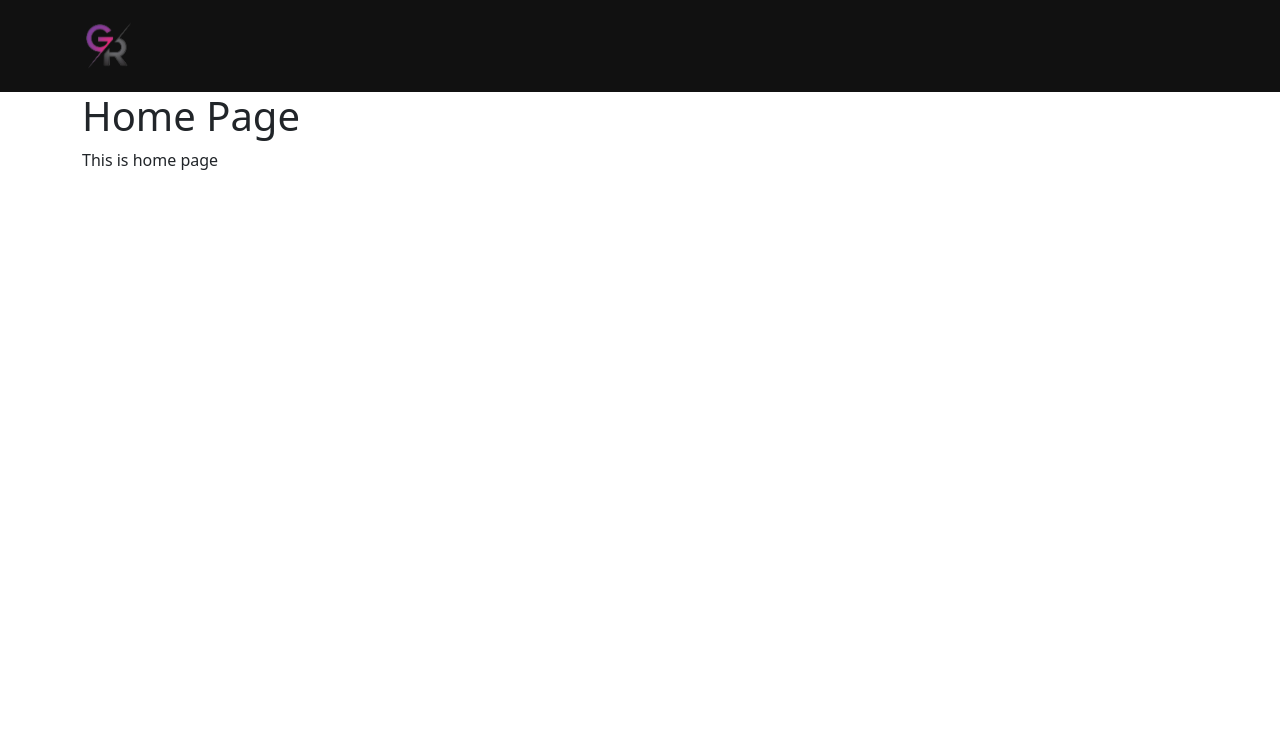
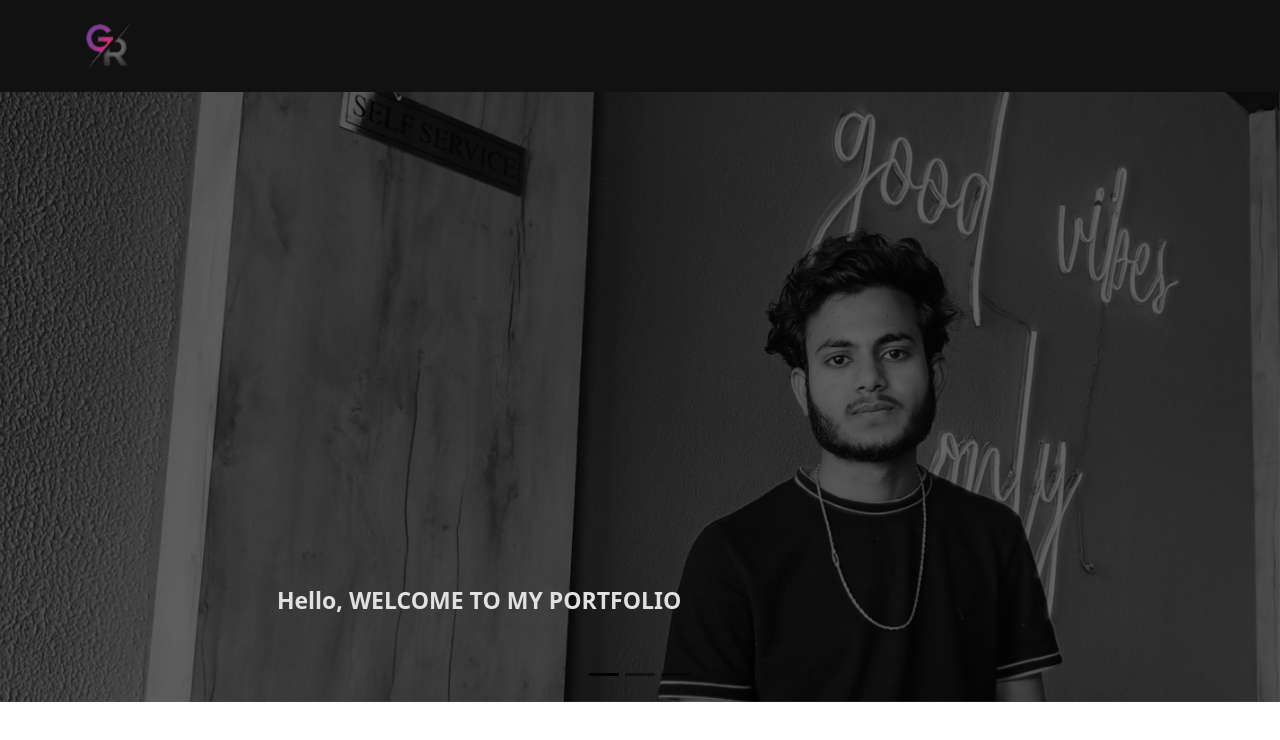
Before and after one commit to gulshan44/gulshan-rockstar, a React (Create React App) app: page / in a window 1280 px wide. Shown: the top 740 px of the page. Built offline with nearby package versions, Linux system fonts and the light colour scheme.

Commit message:
Your commit message

```diff
--- a/src/component/Homepage.js
+++ b/src/component/Homepage.js
@@ -1,12 +1,51 @@
 import React from 'react'
 
 const Homepage = () => {
-  return (
-    <div className='container'>
-        <h1>Home Page</h1>
-        <p>This is home page</p>
-    </div>
-  )
+    return (
+        <div>
+
+            <div id="carouselExampleDark" className="carousel carousel-dark slide" data-bs-ride="carousel">
+                <div className="carousel-indicators">
+                    <button type="button" data-bs-target="#carouselExampleDark" data-bs-slide-to={0} className="active" aria-current="true" aria-label="Slide 1" />
+                    <button type="button" data-bs-target="#carouselExampleDark" data-bs-slide-to={1} aria-label="Slide 2" />
+                    <button type="button" data-bs-target="#carouselExampleDark" data-bs-slide-to={2} aria-label="Slide 3" />
+                </div>
+                <div className="carousel-inner slider_img">
+                    <div className="carousel-item active" data-bs-interval={10000}>
+                        <img src="/slider.jpg" className="d-block w-100" alt="..." />
+                        <div className="carousel-caption slider_heading">
+                            <h1>Hello, WELCOME TO MY PORTFOLIO</h1>
+
+                        </div>
+                    </div>
+                    <div className="carousel-item" data-bs-interval={2000}>
+                        <img src="/slider.jpg" className="d-block w-100" alt="..." />
+                        <div className="carousel-caption slider_heading">
+                            <h1>Hello, WELCOME TO MY PORTFOLIO</h1>
+
+                        </div>
+                    </div>
+                    <div className="carousel-item" data-bs-interval={1000}>
+                        <img src="/slider.jpg" className="d-block w-100" alt="..." />
+                        <div className="carousel-caption slider_heading">
+                            <h1>Hello, WELCOME TO MY PORTFOLIO</h1>
+
+                        </div>
+                    </div>
+                </div>
+                {/* <button className="carousel-control-prev" type="button" data-bs-target="#carouselExampleDark" data-bs-slide="prev">
+                    <span className="carousel-control-prev-icon" aria-hidden="true" />
+                    <span className="visually-hidden">Previous</span>
+                </button>
+                <button className="carousel-control-next" type="button" data-bs-target="#carouselExampleDark" data-bs-slide="next">
+                    <span className="carousel-control-next-icon" aria-hidden="true" />
+                    <span className="visually-hidden">Next</span>
+                </button> */}
+            </div>
+
+
+        </div>
+    )
 }
 
 export default Homepage
--- a/src/component/Navbar.js
+++ b/src/component/Navbar.js
@@ -50,7 +50,7 @@ const Navbar = () => {
                             </li>
                         </ul>
                         <span class="navbar-text">
-                            <Link><button class="btn btn-sm btn-outline-secondary rounded-pill" type="button">Login/Rgister</button></Link>
+                            <Link to='/'><button class="btn btn-sm btn-outline-secondary rounded-pill" type="button">Login/Rgister</button></Link>
                         </span>
                     </div>
                     {/* <button class="btn btn-sm btn-outline-secondary rounded-pill" type="button">Login/Rgister</button> */}
--- a/src/index.css
+++ b/src/index.css
@@ -105,3 +105,28 @@
 }
 
 /* navbar css end */
+
+/* slider css */
+
+.slider_img::after {
+  content: ' ';
+  display: block;
+  position: absolute;
+  opacity: 100;
+  top: 0px;
+  left: 0px;
+  width: 100%;
+  height: 100%;
+  background: rgba(0, 0, 0, 0.6);
+}
+
+.slider_heading h1{
+  color: #e1e1e1;
+  z-index: 1;
+  position: absolute;
+  top: -55px;
+  left: -40px;
+  width: 73%;
+  font-size: 23PX;
+  font-weight: 900;
+}
```
Also changed, not shown: public/slider.jpg (added), 1 other file (tests, documents, lock files or other folders).
